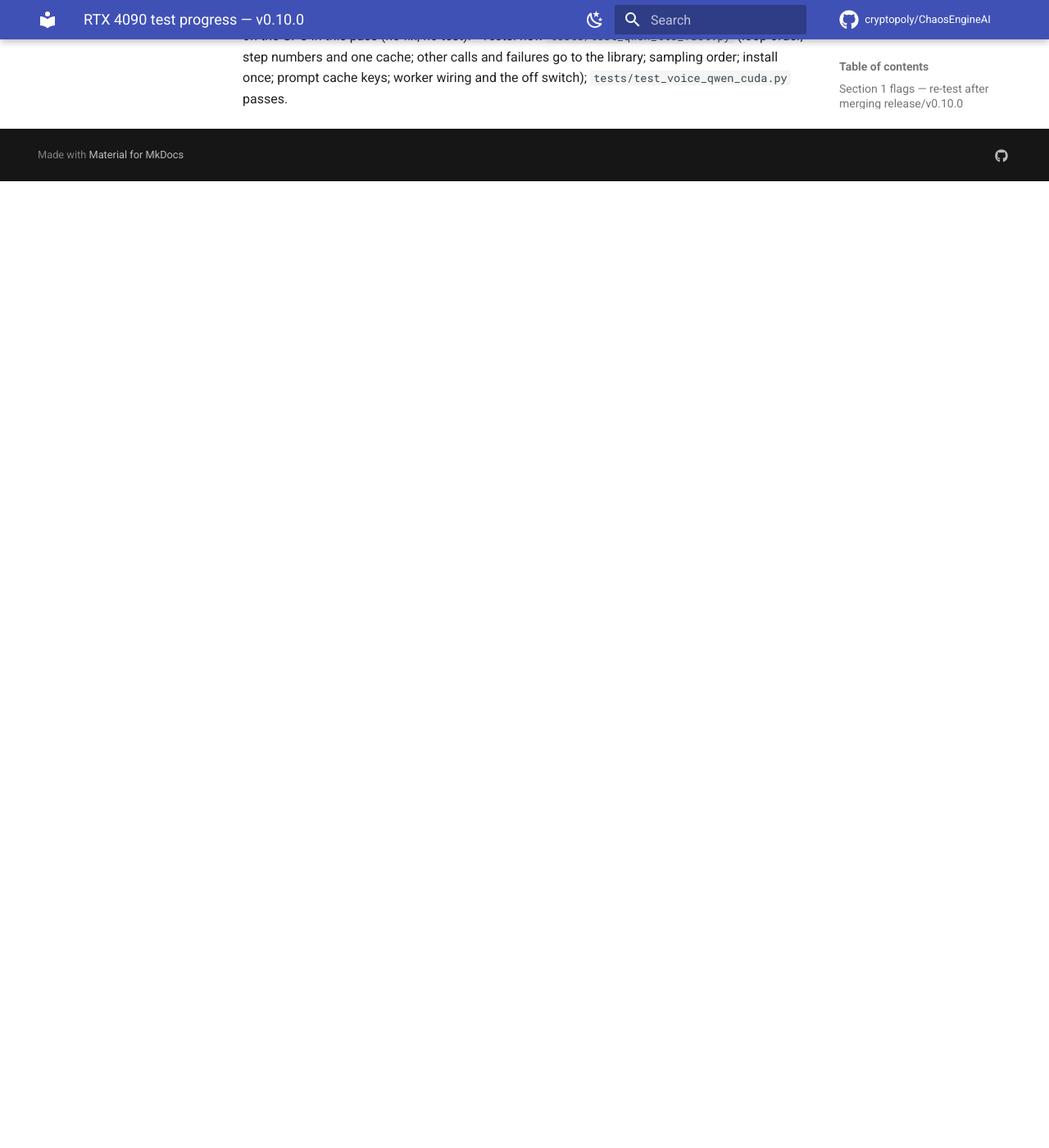
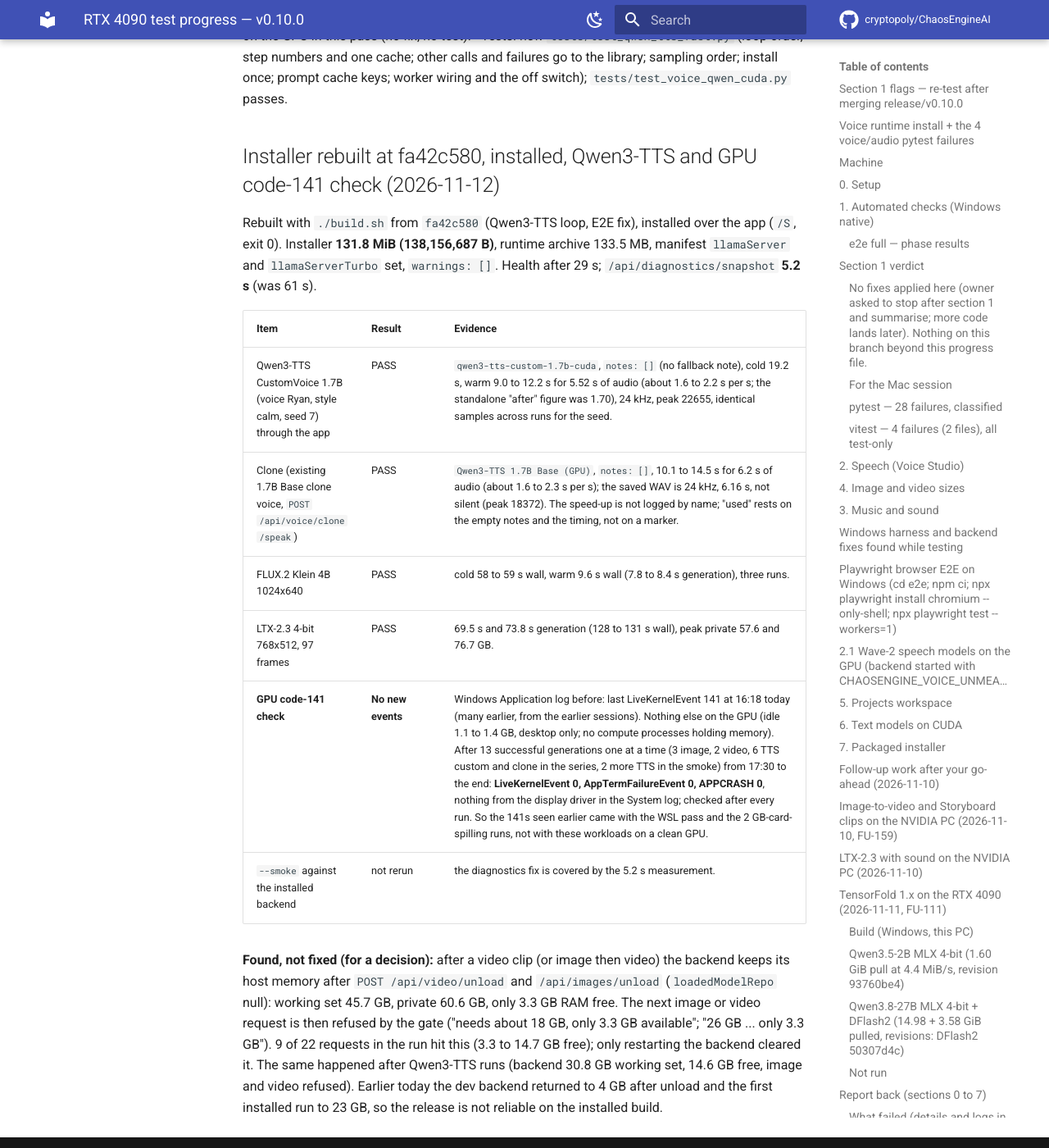
Before and after one commit to cryptopoly/ChaosEngineAI, an MkDocs documentation site: the page built from docs/progress/rtx4090-progress.md, in a window 1280 px wide and 1400 px high, scrolled down 86714 px. Shown: the whole window at 82% size. Built offline with MkDocs 1.6.1 and Material for MkDocs 9.7.7, drawn with Linux system fonts in a browser that asks for light colours; comment, search, counter and statistics services are not loaded; before the commit the page ends 86935 px from its top, so only the background shows below that.

Commit message:
docs(progress): installer at fa42c580, Qwen3-TTS through the app, GPU code-141 check (no new events), host memory kept after unload

```diff
--- a/docs/progress/rtx4090-progress.md
+++ b/docs/progress/rtx4090-progress.md
@@ -1290,3 +1290,18 @@
 - **Not tried in this pass**: attention backends (only SDPA and eager are installed; SageAttention and flash-attn are not on Windows, and the predictor attends over at most 16 keys, so attention is not where the time goes), fp16 against bf16, a static cache for the 28-layer talker.
 - **0.6B Base "last word of the reference leaks"**: our worker passes the transcript stripped and unchanged, and `qwen-tts` cuts the reference part of the decoded audio by exact frame ratio, so no trimming bug was found on our side; the reference (transcript ends "...a short queue of early coffee.") ends on that word, and the model repeats it before the new text. Treated as model behaviour; not re-run on the GPU in this pass (no fix, no test).
 - Tests: new `tests/test_qwen_tts_fast.py` (loop order, step numbers and one cache; other calls and failures go to the library; sampling order; install once; prompt cache keys; worker wiring and the off switch); `tests/test_voice_qwen_cuda.py` passes.
+
+## Installer rebuilt at fa42c580, installed, Qwen3-TTS and GPU code-141 check (2026-11-12)
+
+Rebuilt with `./build.sh` from `fa42c580` (Qwen3-TTS loop, E2E fix), installed over the app (`/S`, exit 0). Installer **131.8 MiB (138,156,687 B)**, runtime archive 133.5 MB, manifest `llamaServer` and `llamaServerTurbo` set, `warnings: []`. Health after 29 s; `/api/diagnostics/snapshot` **5.2 s** (was 61 s).
+
+| Item | Result | Evidence |
+|---|---|---|
+| Qwen3-TTS CustomVoice 1.7B (voice Ryan, style calm, seed 7) through the app | PASS | `qwen3-tts-custom-1.7b-cuda`, `notes: []` (no fallback note), cold 19.2 s, warm 9.0 to 12.2 s for 5.52 s of audio (about 1.6 to 2.2 s per s; the standalone "after" figure was 1.70), 24 kHz, peak 22655, identical samples across runs for the seed. |
+| Clone (existing 1.7B Base clone voice, `POST /api/voice/clone/speak`) | PASS | `Qwen3-TTS 1.7B Base (GPU)`, `notes: []`, 10.1 to 14.5 s for 6.2 s of audio (about 1.6 to 2.3 s per s); the saved WAV is 24 kHz, 6.16 s, not silent (peak 18372). The speed-up is not logged by name; "used" rests on the empty notes and the timing, not on a marker. |
+| FLUX.2 Klein 4B 1024x640 | PASS | cold 58 to 59 s wall, warm 9.6 s wall (7.8 to 8.4 s generation), three runs. |
+| LTX-2.3 4-bit 768x512, 97 frames | PASS | 69.5 s and 73.8 s generation (128 to 131 s wall), peak private 57.6 and 76.7 GB. |
+| **GPU code-141 check** | **No new events** | Windows Application log before: last LiveKernelEvent 141 at 16:18 today (many earlier, from the earlier sessions). Nothing else on the GPU (idle 1.1 to 1.4 GB, desktop only; no compute processes holding memory). After 13 successful generations one at a time (3 image, 2 video, 6 TTS custom and clone in the series, 2 more TTS in the smoke) from 17:30 to the end: **LiveKernelEvent 0, AppTermFailureEvent 0, APPCRASH 0**, nothing from the display driver in the System log; checked after every run. So the 141s seen earlier came with the WSL pass and the 2 GB-card-spilling runs, not with these workloads on a clean GPU. |
+| `--smoke` against the installed backend | not rerun | the diagnostics fix is covered by the 5.2 s measurement. |
+
+**Found, not fixed (for a decision):** after a video clip (or image then video) the backend keeps its host memory after `POST /api/video/unload` and `/api/images/unload` (`loadedModelRepo` null): working set 45.7 GB, private 60.6 GB, only 3.3 GB RAM free. The next image or video request is then refused by the gate ("needs about 18 GB, only 3.3 GB available"; "26 GB ... only 3.3 GB"). 9 of 22 requests in the run hit this (3.3 to 14.7 GB free); only restarting the backend cleared it. The same happened after Qwen3-TTS runs (backend 30.8 GB working set, 14.6 GB free, image and video refused). Earlier today the dev backend returned to 4 GB after unload and the first installed run to 23 GB, so the release is not reliable on the installed build.
```
